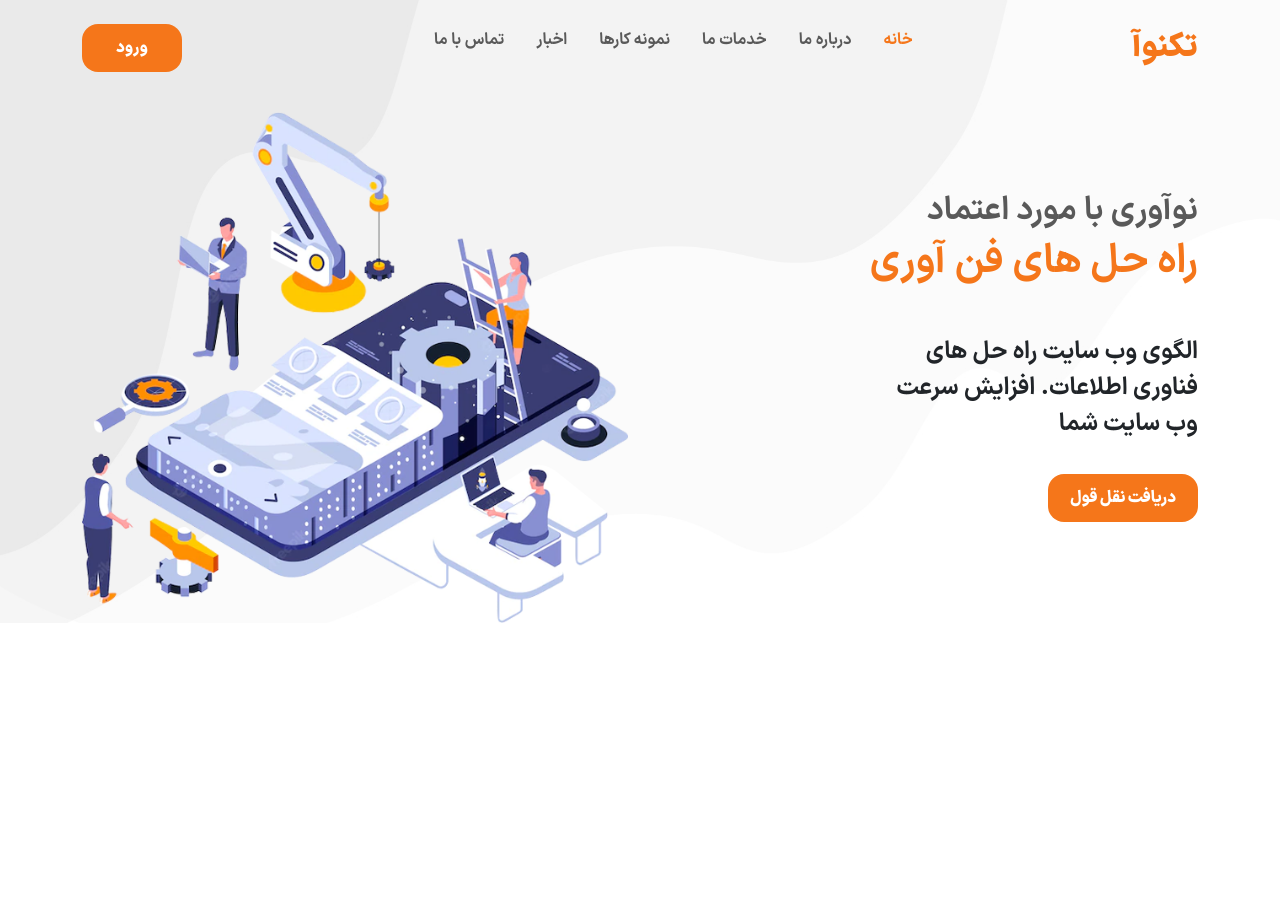
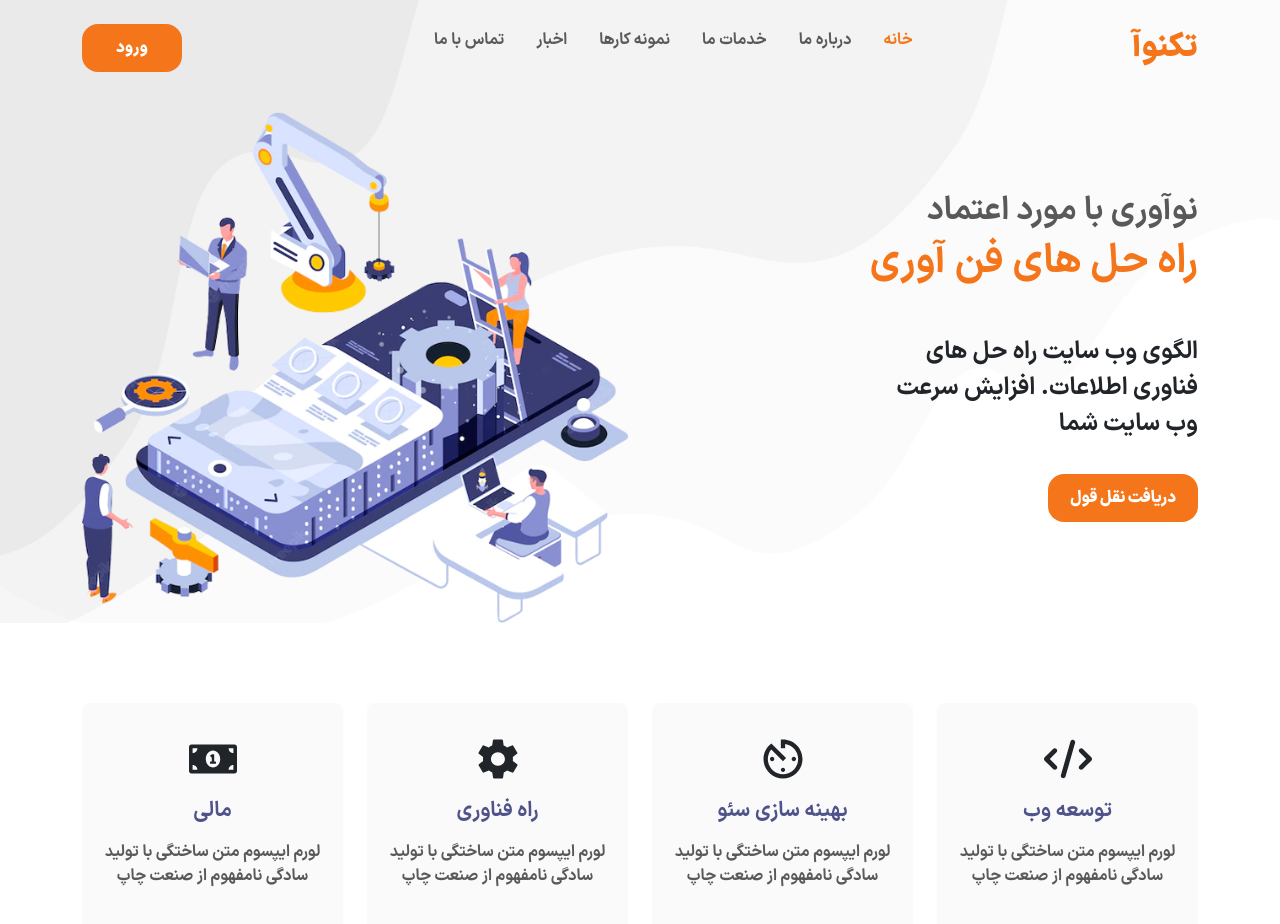
Before and after one commit to mohammadmehdidalvandii/Teachnoa-co, a Next.js app: page / in a window 1280 px wide. Shown: the top 924 px of the page. Before the commit the page ends 800 px from the top, so only its background shows below. Built offline with nearby package versions, Linux system fonts and the light colour scheme.

Commit message:
create section services for home-page

```diff
--- /dev/null
+++ b/src/Components/template/Home/Services/Services.js
@@ -0,0 +1,57 @@
+import React from 'react';
+import style from './Services.module.css';
+import { FaCode } from "react-icons/fa6";
+import { IoMdTimer , IoMdSettings } from "react-icons/io";
+import { FaMoneyBillAlt } from "react-icons/fa";
+
+
+
+
+function Services() {
+  return (
+    <section className={style.services}>
+        <div className="container">
+            <div className="row">
+                <div className="col-lg-3 col-md-4 col-sm-12 col-xs-12">
+                    <div className={style.services_item}>
+                        <span className={style.services_item_icon}>
+                            <FaCode/>
+                        </span>
+                        <h6 className={style.services_item_title}>توسعه وب</h6>
+                        <p className={style.services_item_text}>لورم ایپسوم متن ساختگی با تولید سادگی نامفهوم از صنعت چاپ</p>
+                    </div>
+                </div>
+                <div className="col-lg-3 col-md-4 col-sm-12 col-xs-12">
+                    <div className={style.services_item}>
+                        <span className={style.services_item_icon}>
+                            <IoMdTimer/>
+                        </span>
+                        <h6 className={style.services_item_title}>بهینه سازی سئو</h6>
+                        <p className={style.services_item_text}>لورم ایپسوم متن ساختگی با تولید سادگی نامفهوم از صنعت چاپ</p>
+                    </div>
+                </div>
+                <div className="col-lg-3 col-md-4 col-sm-12 col-xs-12">
+                    <div className={style.services_item}>
+                        <span className={style.services_item_icon}>
+                            <IoMdSettings/>
+                        </span>
+                        <h6 className={style.services_item_title}>راه فناوری</h6>
+                        <p className={style.services_item_text}>لورم ایپسوم متن ساختگی با تولید سادگی نامفهوم از صنعت چاپ</p>
+                    </div>
+                </div>
+                <div className="col-lg-3 col-md-4 col-sm-12 col-xs-12">
+                    <div className={style.services_item}>
+                        <span className={style.services_item_icon}>
+                            <FaMoneyBillAlt/>
+                        </span>
+                        <h6 className={style.services_item_title}>مالی </h6>
+                        <p className={style.services_item_text}>لورم ایپسوم متن ساختگی با تولید سادگی نامفهوم از صنعت چاپ</p>
+                    </div>
+                </div>
+            </div>
+        </div>
+    </section>
+  )
+}
+
+export default Services
--- /dev/null
+++ b/src/Components/template/Home/Services/Services.module.css
@@ -0,0 +1,43 @@
+.services{
+    display: block;
+    width: 100%;
+    margin-block: 5rem  ;
+}
+.services_item{
+    display: block;
+    margin-bottom: 1rem;
+    text-align: center;
+    padding: 2rem 1rem;
+    border-radius: 0.5rem;
+    background-color: var(--colorGray-1);
+    transition: all 0.3s ease-in;
+}
+.services_item:hover{
+    background-color: var(--colorBlue);
+    color: var(--colorWhite) !important;
+}
+.services_item:hover .services_item_title{
+    color: var(--colorWhite) !important;
+}
+.services_item:hover .services_item_text{
+    color: var(--colorWhite) !important;
+}
+.services_item_icon svg{
+    display: block;
+    text-align: center;
+    margin: 0 auto;
+    font-size: 3rem !important;
+}
+.services_item_title{
+    display: block;
+    margin-block: 1rem  ;
+    font-size: 1.3rem !important;
+    color: var(--colorBlue);
+    transition: all 0.3s ease-in;
+}
+.services_item_text{
+    font-size: 0.9rem;
+    font-weight: 600;
+    color: var(--colorText);
+    transition: all 0.3s ease-in;
+}
--- a/src/app/page.js
+++ b/src/app/page.js
@@ -1,5 +1,6 @@
 import Navbar from '@/Components/module/Navbar/Navbar'
 import Banner from '@/Components/template/Home/Banner/Banner'
+import Services from '@/Components/template/Home/Services/Services'
 import React from 'react'
 
 function page() {
@@ -7,6 +8,7 @@ function page() {
     <>
       <Navbar/>
       <Banner/>
+      <Services/>
     </>
     )
 }
```
